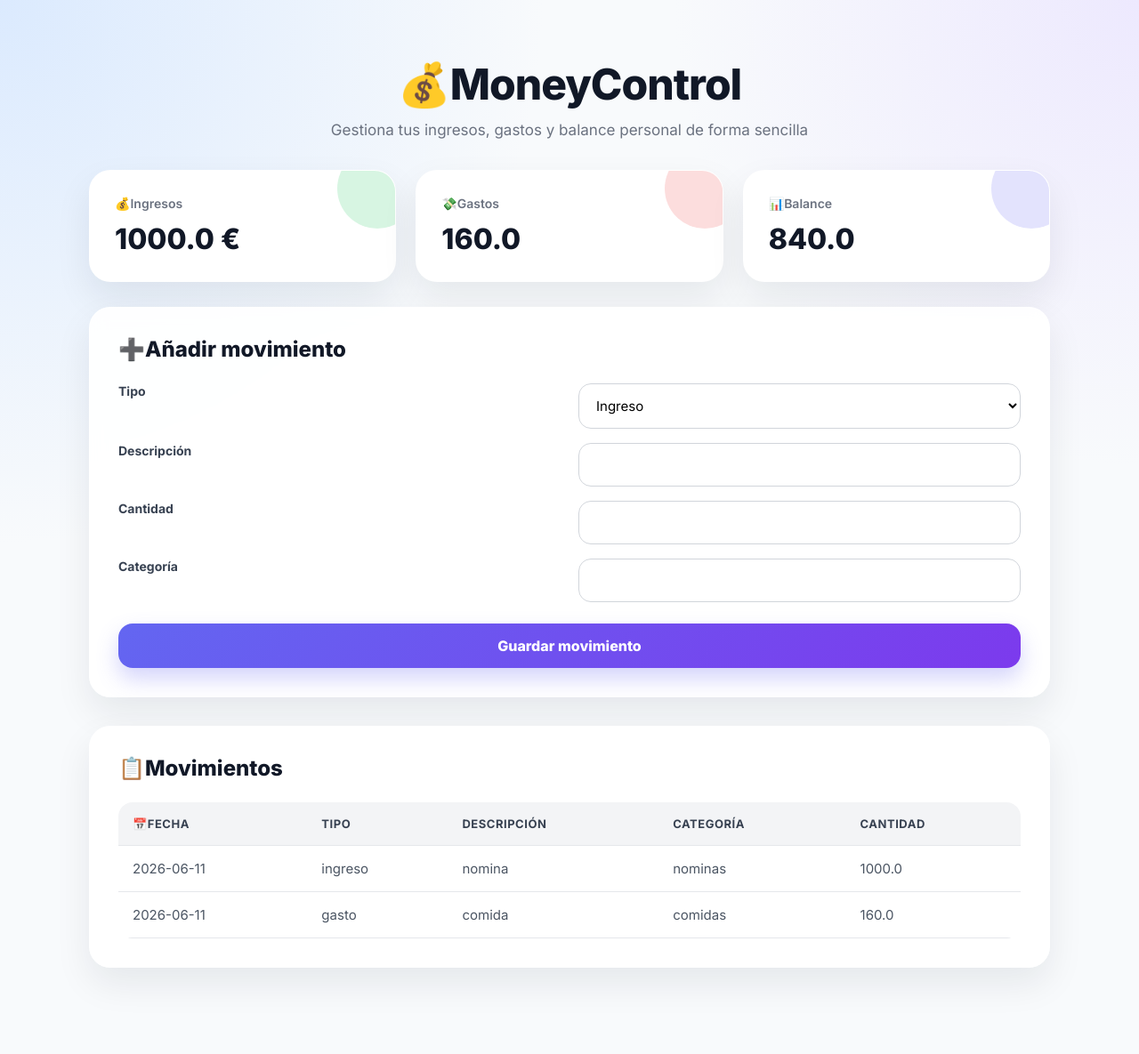
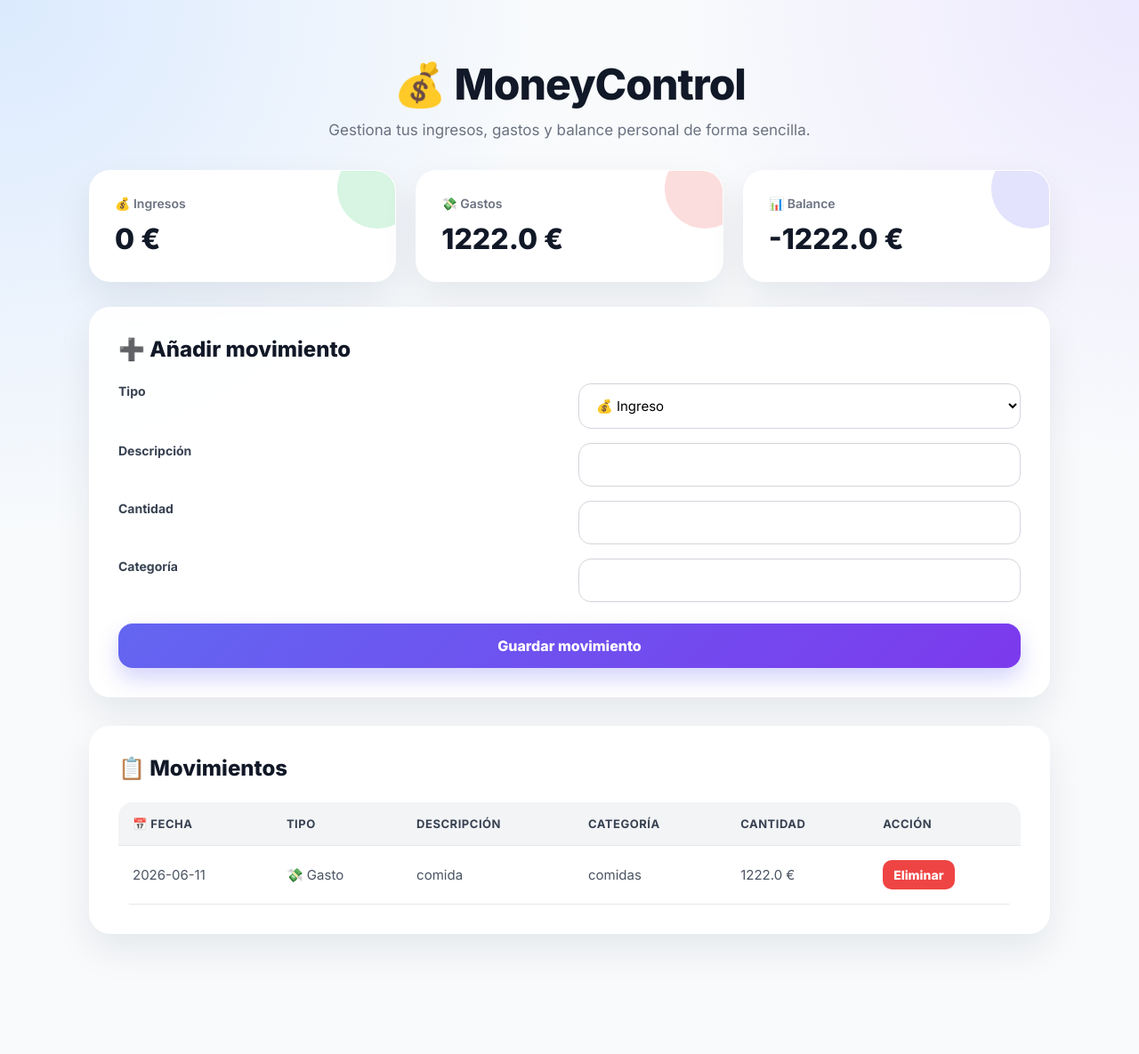
Before and after one commit to devling02/gestor-gastos-python, a Flask app: page / in a window 1280 px wide. Shown: the whole page at 89% size. After the commit the page ends 1060 px from the top, so only its background shows below. Run offline with Flask 3, Linux system fonts and the light colour scheme.

Commit message:
Add delete movement feature

```diff
--- a/app.py
+++ b/app.py
@@ -62,6 +62,15 @@ def index():
         balance=balance
     )
 
+@app.route("/eliminar/<int:indice>", methods=["POST"])
+def eliminar_movimiento(indice):
+    movimientos = cargar_datos()
+
+    if 0 <= indice < len(movimientos):
+        movimientos.pop(indice)
+        guardar_datos(movimientos)
+
+    return redirect("/")
 
 if __name__ == "__main__":
     app.run(debug=True)
--- a/datos.json
+++ b/datos.json
@@ -1,15 +1,8 @@
 [
-    {
-        "tipo": "ingreso",
-        "descripcion": "nomina",
-        "cantidad": 1000.0,
-        "categoria": "nominas",
-        "fecha": "2026-06-11"
-    },
     {
         "tipo": "gasto",
         "descripcion": "comida",
-        "cantidad": 160.0,
+        "cantidad": 1222.0,
         "categoria": "comidas",
         "fecha": "2026-06-11"
     }
--- a/static/style.css
+++ b/static/style.css
@@ -231,3 +231,23 @@ tr:hover {
         padding: 24px;
     }
 }
+.btn-eliminar {
+    padding: 8px 12px;
+    font-size: 14px;
+    background: #ef4444;
+    box-shadow: none;
+    border-radius: 10px;
+}
+
+.btn-eliminar:hover {
+    background: #dc2626;
+    transform: none;
+}
+.movimientos form {
+    display: inline;
+}
+
+.movimientos button {
+    width: auto;
+    margin: 0;
+}
--- a/templates/index.html
+++ b/templates/index.html
@@ -2,85 +2,107 @@
 <html lang="es">
 <head>
     <meta charset="UTF-8">
-        <title>Gestor de gastos</title>
+    <title>MoneyControl</title>
 
     <link rel="preconnect" href="https://fonts.googleapis.com">
     <link rel="preconnect" href="https://fonts.gstatic.com" crossorigin>
     <link href="https://fonts.googleapis.com/css2?family=Inter:wght@400;500;600;700;800&display=swap" rel="stylesheet">
-    <link rel="stylesheet" href="{{url_for('static', filename='style.css')}}">
+
+    <link rel="stylesheet" href="{{ url_for('static', filename='style.css') }}">
 </head>
+
 <body>
     <div class="contenedor">
+
         <div class="cabecera">
-                <h1>💰MoneyControl</h1>
-                <p>Gestiona tus ingresos, gastos y balance personal de forma sencilla</p>
-
+            <h1>💰 MoneyControl</h1>
+            <p>Gestiona tus ingresos, gastos y balance personal de forma sencilla.</p>
         </div>
 
         <section class="resumen">
             <div class="tarjeta ingreso">
-                    <span>💰Ingresos</span>
-                    <h2>{{ingresos}} €</h2>
+                <span>💰 Ingresos</span>
+                <h2>{{ ingresos }} €</h2>
+            </div>
 
+            <div class="tarjeta gasto">
+                <span>💸 Gastos</span>
+                <h2>{{ gastos }} €</h2>
             </div>
-                <div class="tarjeta gasto">
-                    <span>💸Gastos</span>
-                    <h2>{{gastos}}</h2>
-                </div>
+
             <div class="tarjeta balance">
-                    <span>📊Balance</span>
-                    <h2>{{balance}}</h2>
-
+                <span>📊 Balance</span>
+                <h2>{{ balance }} €</h2>
             </div>
         </section>
+
         <section class="formulario">
-                    <h2>➕Añadir movimiento</h2>
+            <h2>➕ Añadir movimiento</h2>
+
             <form method="POST">
                 <label>Tipo</label>
                 <select name="tipo">
-                            <option value="ingreso">Ingreso</option>
-                            <option value="gasto">Gasto</option>
+                    <option value="ingreso">💰 Ingreso</option>
+                    <option value="gasto">💸 Gasto</option>
+                </select>
 
-                        </select>
                 <label>Descripción</label>
                 <input type="text" name="descripcion" required>
+
                 <label>Cantidad</label>
                 <input type="number" name="cantidad" step="0.01" required>
+
                 <label>Categoría</label>
                 <input type="text" name="categoria" required>
+
                 <button type="submit">Guardar movimiento</button>
-
             </form>
         </section>
+
         <section class="movimientos">
-                    <h2>📋Movimientos</h2>
+            <h2>📋 Movimientos</h2>
+
             {% if movimientos %}
             <table>
                 <tr>
-                            <th>📅Fecha</th>
+                    <th>📅 Fecha</th>
                     <th>Tipo</th>
                     <th>Descripción</th>
                     <th>Categoría</th>
                     <th>Cantidad</th>
+                    <th>Acción</th>
                 </tr>
 
                 {% for movimiento in movimientos %}
                 <tr>
-                                <td>{{movimiento.fecha}}</td>
-                                <td>{{movimiento.tipo}}</td>
-                                <td>{{movimiento.descripcion}}</td>
-                                <td>{{movimiento.categoria}}</td>
-                                <td>{{movimiento.cantidad}}</td>
+                    <td>{{ movimiento.fecha }}</td>
+
+                    <td>
+                        {% if movimiento.tipo == "ingreso" %}
+                            💰 Ingreso
+                        {% else %}
+                            💸 Gasto
+                        {% endif %}
+                    </td>
+
+                    <td>{{ movimiento.descripcion }}</td>
+                    <td>{{ movimiento.categoria }}</td>
+                    <td>{{ movimiento.cantidad }} €</td>
+
+                    <td>
+                        <form action="{{ url_for('eliminar_movimiento', indice=loop.index0) }}" method="POST">
+                            <button type="submit" class="btn-eliminar">Eliminar</button>
+                        </form>
+                    </td>
                 </tr>
                 {% endfor %}
+            </table>
 
-
-                    </table>
             {% else %}
                 <p>No hay movimientos guardados.</p>
             {% endif %}
+        </section>
 
-            </section>
     </div>
 </body>
 </html>
```
Lines whose indentation alone changed are shown as unchanged.
